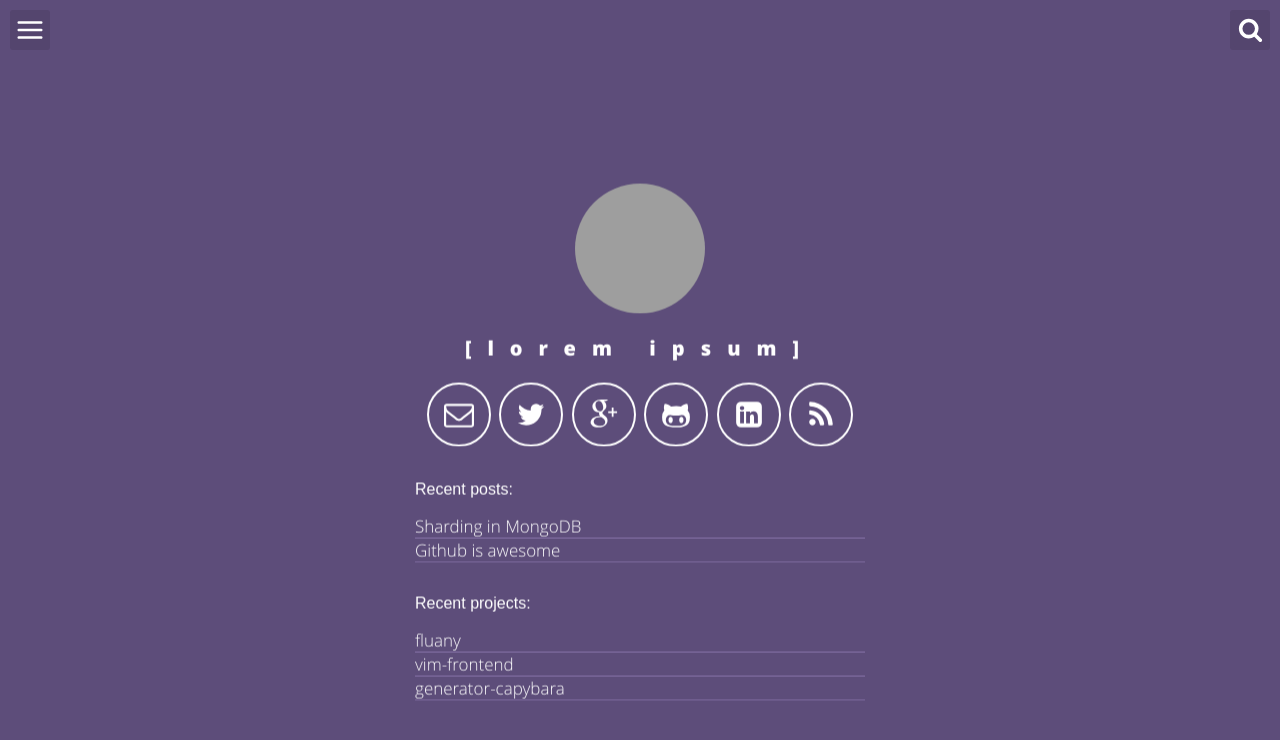
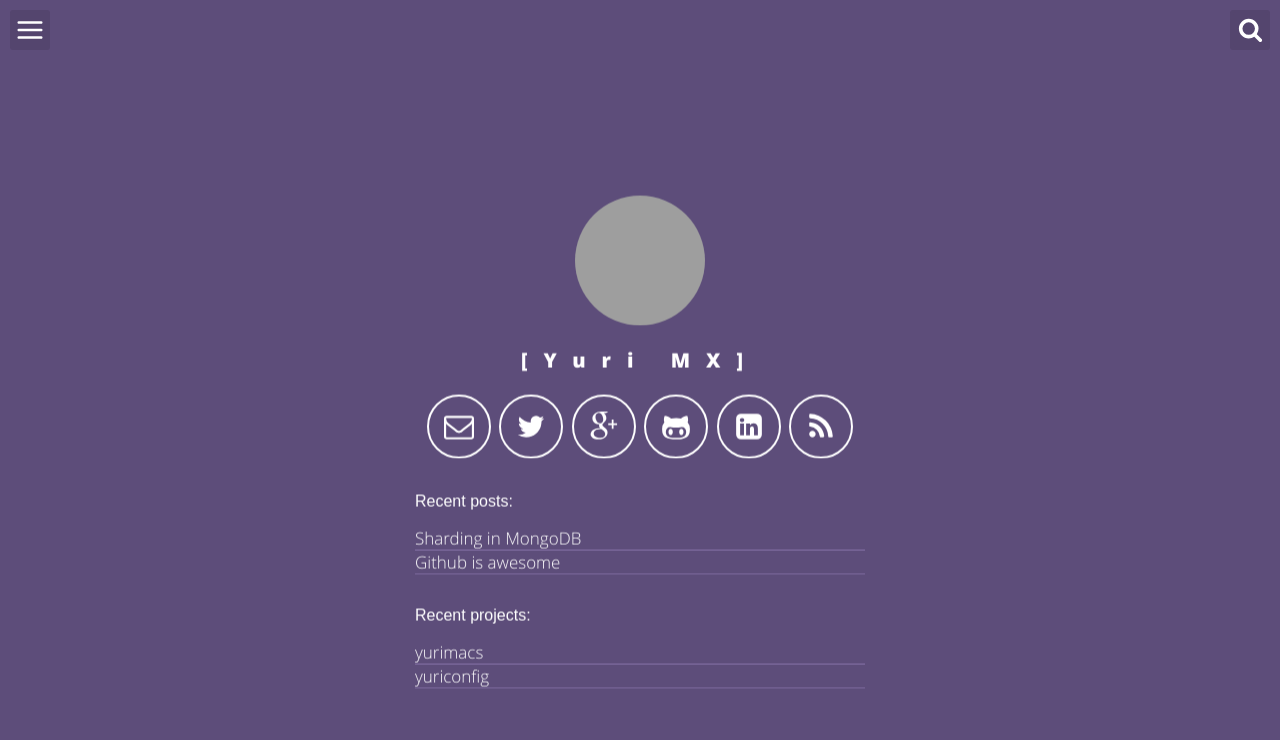
Before and after one commit to yurimx/yurimx.github.io, a Jekyll site: the page built from index.html, in a window 1280 px wide. Shown: the top 740 px of the page. Built offline with Jekyll 4.4.1, drawn with Linux system fonts in a browser that asks for light colours; grey boxes are pictures that could not be loaded.

Commit message:
Change to my settings

```diff
--- a/_config.yml
+++ b/_config.yml
@@ -1,19 +1,19 @@
 # Site settings
-title: Lorem Ipsum - Web Developer
-description: "A blog about lorem ipsum ..."
-baseurl: "/space-jekyll-template" # for test: remove string '/space-jekyll-template' to ''
-url: "http://victorvoid.github.io/space-jekyll-template/" # for test: remove string 'http://victorvoid.github.io' to '' but in production: 'https://yourusername.github.io'
+title: Yuri MX's Garden
+description: "Yuri's Blog"
+baseurl: ""
+url: "https://yurimx.github.io/"
 
 # User settings
-username: lorem ipsum
-user_title: Lorem Ipsum - FrontEnd
-email: lorem.lorem@ipsum.com
-twitter_username: loremipsum
-github_username:  loremipsum
-gplus_username:  loremipsum
-linkedin_public_url: loremipsum # Example: For public profile 'www.linkedin.com/in/john-smith', 'john-smith' is your linkedin_public_url
-disqus_username: loremipsum
-profile_picture: https://68.media.tumblr.com/93f384858e9273d5b980b418e2f2f4d5/tumblr_o5i2aybLJG1uapsfmo2_250.png
+username: Yuri MX
+user_title: Director & Developer for Balala Fairies Group
+email: reimu-mx@outlook.com
+twitter_username:
+github_username: yurimx
+gplus_username:
+linkedin_public_url:
+disqus_username:
+profile_picture: https://github.com/yurimx/yurimx.github.io/raw/img/mx.jpg
 
 # Build settings
 markdown: kramdown
@@ -47,24 +47,19 @@ links:
       key_trigger: 5
   section_2:
     - title: github
-      url: http://www.github.com/victorvoid
+      url: http://www.github.com/yurimx
       new_tab: true
       key_trigger: g
-    - title: twitter
-      url: http://www.twitter.com/victorvoid
-      key_trigger: t
     - title: search
       url: ""
       key_trigger: s #WARNING: search only works with "s"
 
 # projects in header index
 projects:
-  - name: fluany
-    url: https://github.com/fluany/fluany
-  - name: vim-frontend
-    url: https://github.com/victorvoid/vim-frontend
-  - name: generator-capybara
-    url: https://github.com/victorvoid/generator-capybara
+  - name: yurimacs
+    url: https://gitee.com/yurimx/yurimacs
+  - name: yuriconfig
+    url: https://github.com/yurimx/yuriconfig
 
 # exclude my node related stuff
 exclude: ['package.json', 'src', 'node_modules']
```
Also changed, not shown: README.md, 1 other file.
